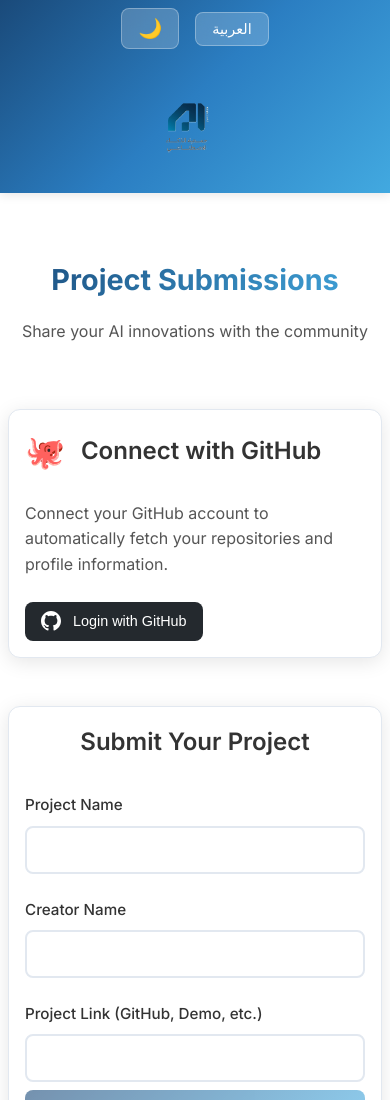
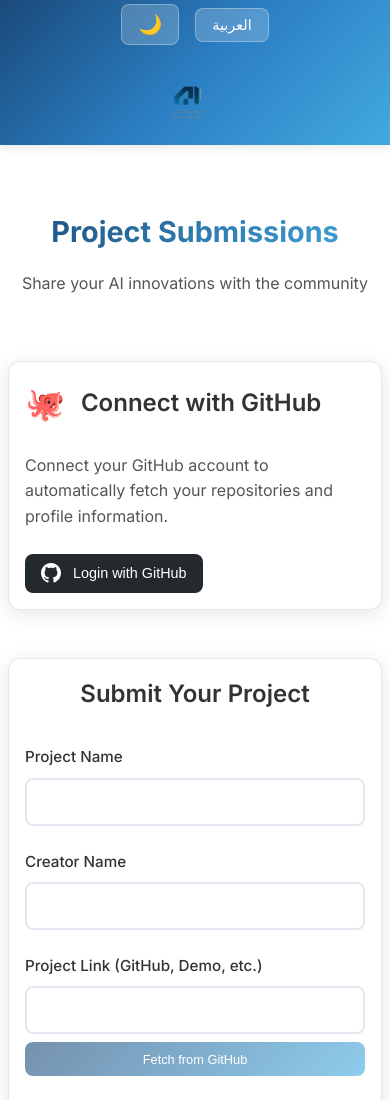
Before and after one commit to yaraabdullah/project-submission, a plain HTML site: page index.html in a window 390 px wide. Shown: the top 1100 px of the page. Drawn offline with Linux system fonts and the light colour scheme.

Commit message:
Make header less tall: smaller logo (100px desktop, 80px mobile) and minimal padding

```diff
--- a/styles.css
+++ b/styles.css
@@ -73,7 +73,7 @@
 /* Header Styles */
 .header {
     background: linear-gradient(135deg, var(--primary-gradient-start), var(--primary-gradient-middle), var(--primary-gradient-end));
-    padding: 0.5rem 0;
+    padding: 0.25rem 0;
     box-shadow: 0 2px 10px var(--shadow);
 }
 
@@ -92,8 +92,8 @@
 }
 
 .logo-icon {
-    width: 150px;
-    height: 150px;
+    width: 100px;
+    height: 100px;
     position: relative;
     flex-shrink: 0;
     display: flex;
@@ -663,8 +663,8 @@
     }
 
     .logo-icon {
-        width: 120px;
-        height: 120px;
+        width: 80px;
+        height: 80px;
     }
 
     .logo-image {
```
